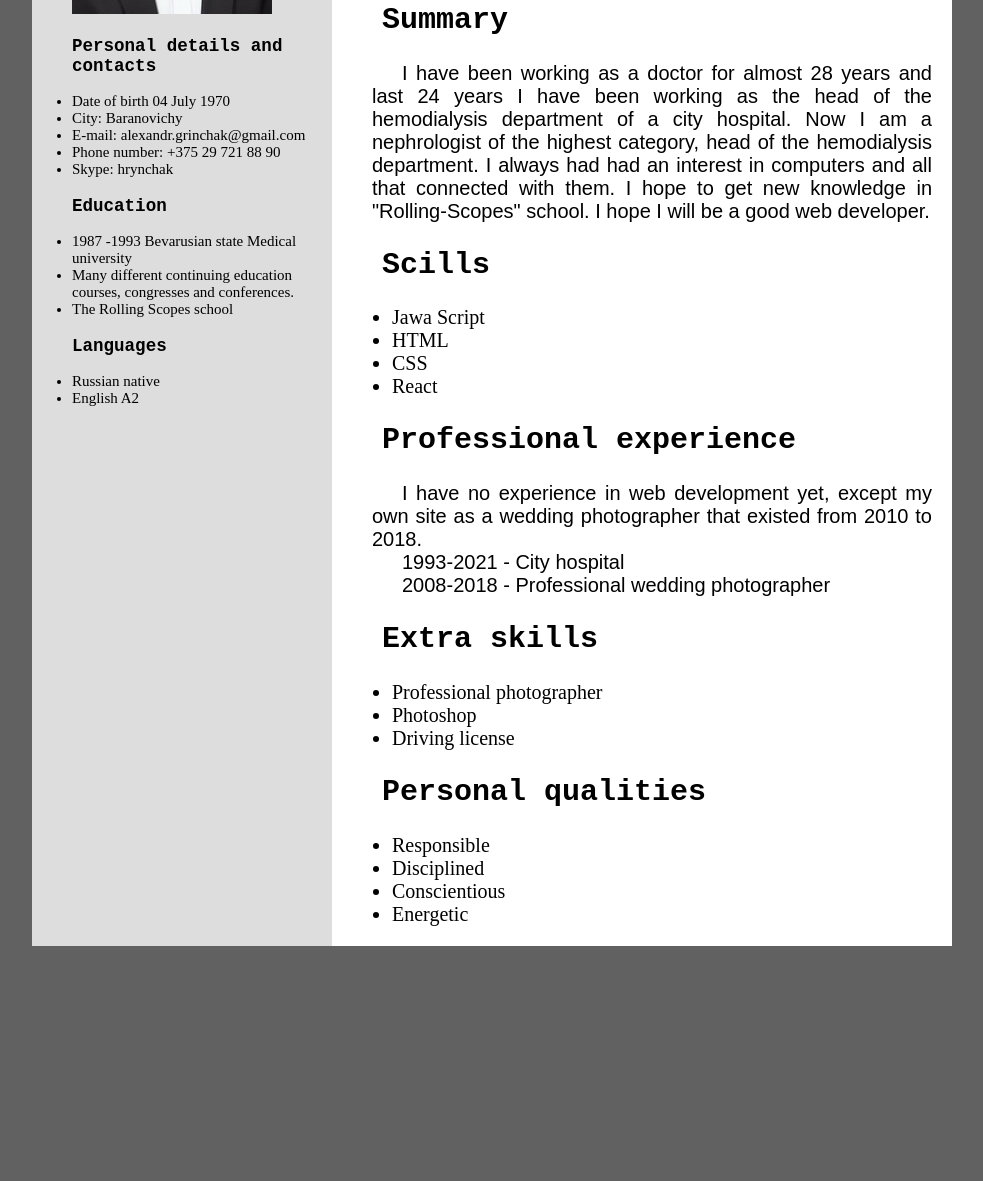
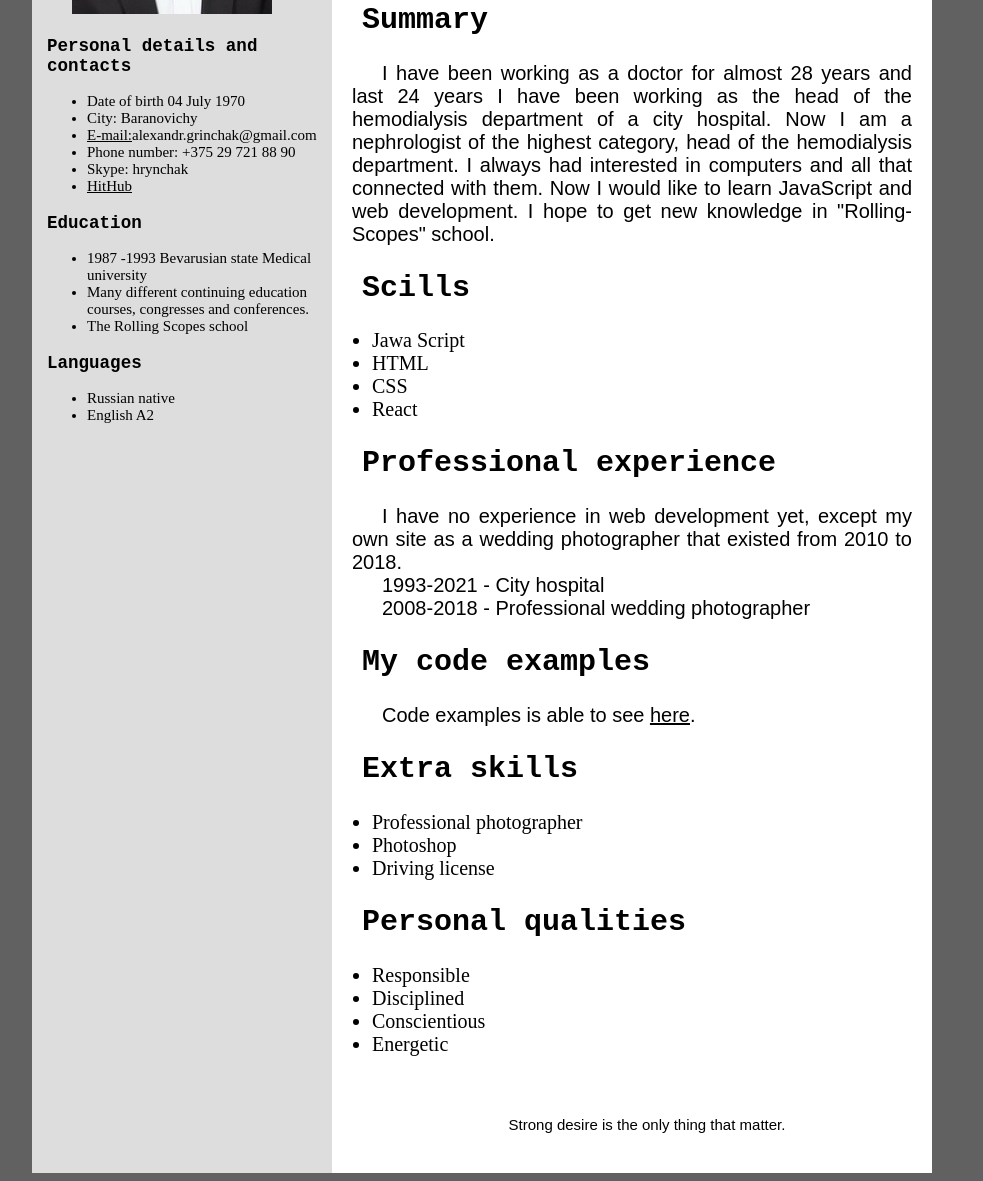
Before and after one commit to Alexandr-Grinchak/rsschool-cv, a plain HTML site: page index.html in a window 1280 px wide. Shown: the part 272-1453 px from the top of the page, without its empty margins (128-1111 px from the left). Before the commit the page ends 1226 px from the top, so only its background shows below. Drawn offline with Linux system fonts and the light colour scheme.

Commit message:
feat: add footer

```diff
--- a/index.html
+++ b/index.html
@@ -15,48 +15,50 @@
 
                 <img src="foto1.jpg" alt="my pfoto">
             </figure>
-            <div class="aside">
+            <section>
                 <h3>Personal details and contacts</h3>
                  <ul>
                      <li>Date of birth 04 July 1970 </li>
                      <li>City: Baranovichy  </li>
-                     <li>E-mail: alexandr.grinchak@gmail.com</li>
+                     <li> <a href="mailto:alexandr.grinchak@gmail.com">E-mail:</a>alexandr.grinchak@gmail.com</li>
                      <li>Phone number: +375 29 721 88 90</li>
                      <li>Skype: hrynchak</li>
+                     <li><a href="https://github.com/Alexandr-Grinchak" target="_blank">HitHub</a></li>
                 </ul>
-            </div>
-            <div class="aside">
+            </section>
+            <section>
                 <h3>Education</h3>
                 <ul>
                     <li>1987 -1993 Bevarusian state Medical university </li>
                     <li>Many different continuing education courses, congresses and conferences.</li>
                     <li>The Rolling Scopes school</li>
                 </ul>
-                <div class="aside">
-                    <h3>Languages</h3>
-                    <ul>
-                        <li>Russian native </li>
-                        <li>English A2</li>
-                    </ul>
-                </div>
-            </div>
+            </section>
+            <section>
+                <h3>Languages</h3>
+                <ul>
+                    <li>Russian native </li>
+                    <li>English A2</li>
+                </ul>
+            </section>
         </aside>
-        <div class="content">
-            <div class="header-cv">
+        <main class="content">
+            <content class="header-cv">
                 <h1>Aliaxandr Hrynchak</h1>
                 <h2>Web Developer</h2>
-          </div>
+          </content>
           <hr>
-          <div>
+          <content>
 
               <h2>Summary</h2>
               <p> I have been working as a doctor for almost 28 years and last 24 years I have been working as the head of
                 the hemodialysis department of a city hospital. Now I am a nephrologist of the highest category, head of
-                the hemodialysis department. I always had had an interest in computers and all that connected with them.
-              I hope to get new knowledge in "Rolling-Scopes" school. I hope I will be a good web developer.</p>
+                the hemodialysis department. I always had interested in computers and all that connected with them.
+                Now I would like to learn JavaScript and web development.
+              I hope to get new knowledge in "Rolling-Scopes" school. </p>
 
-          </div>
-          <div>
+          </content>
+          <content>
               <h2>Scills</h2>
               <ul>
                   <li>Jawa Script</li>
@@ -64,23 +66,27 @@
                   <li>CSS</li>
                   <li>React</li>
               </ul>
-          </div>
-          <div>
+          </content>
+          <content>
               <h2>Professional experience</h2>
               <p>I have no experience in web development yet, except my own site as a wedding photographer that existed
                 from 2010 to 2018.</p>
               <p>1993-2021 - City hospital</p>
               <p>2008-2018 - Professional wedding photographer</p>
-          </div>
-          <div>
+          </content>
+          <content>
+              <h2>My code examples</h2>
+              <p>Code examples is able to see <a href="https://github.com/Alexandr-Grinchak" target="_blank">here</a>.</p>
+          </content>
+          <content>
             <h2>Extra skills</h2>
                 <ul>
                     <li>Professional photographer</li>
                     <li>Photoshop</li>
                     <li>Driving license</li>
                 </ul>
-            </div>
-            <div>
+            </content>
+            <content>
                 <h2>Personal qualities</h2>
                 <ul>
                     <li>Responsible</li>
@@ -88,9 +94,11 @@
                     <li>Conscientious</li>
                     <li>Energetic</li>
                 </ul>
-            </div>
-
-        </div>
+            </content>
+            <footer>
+                <p>Strong desire is the only thing that matter.</p>
+            </footer>
+        </main>
     </div>
 </body>
 </html>
--- a/style.css
+++ b/style.css
@@ -23,8 +23,10 @@ body {
 .main .content {
   width: 600px;
   background-color: #ffffff;
-  text-indent: 1.5em; /* Отступ первой строки */
+  text-indent: 1.5em;
   text-align: justify;
+  margin: 0;
+  padding: 0;
 }
 
 .main .content .header-cv {
@@ -48,6 +50,7 @@ body {
 }
 .content {
   padding-left: 20px;
+  padding-right: 10px;
 }
 p {
   font-family: "Arial";
@@ -66,3 +69,30 @@ h3 {
 .main .aside .fugure {
   padding: 50px;
 }
+section {
+  padding-left: 15px;
+}
+section li {
+  text-indent: 0;
+}
+
+footer {
+  background-color: #ffffff;
+  padding: 0;
+  margin: 0;
+  min-height: 50px;
+  text-align: center;
+}
+footer p {
+  padding: 40px;
+  font-size: 15px;
+}
+a:link {
+  color: #000000;
+}
+a:visited {
+  color: #000000;
+}
+a:hover {
+  color: #ffffff;
+}
```
